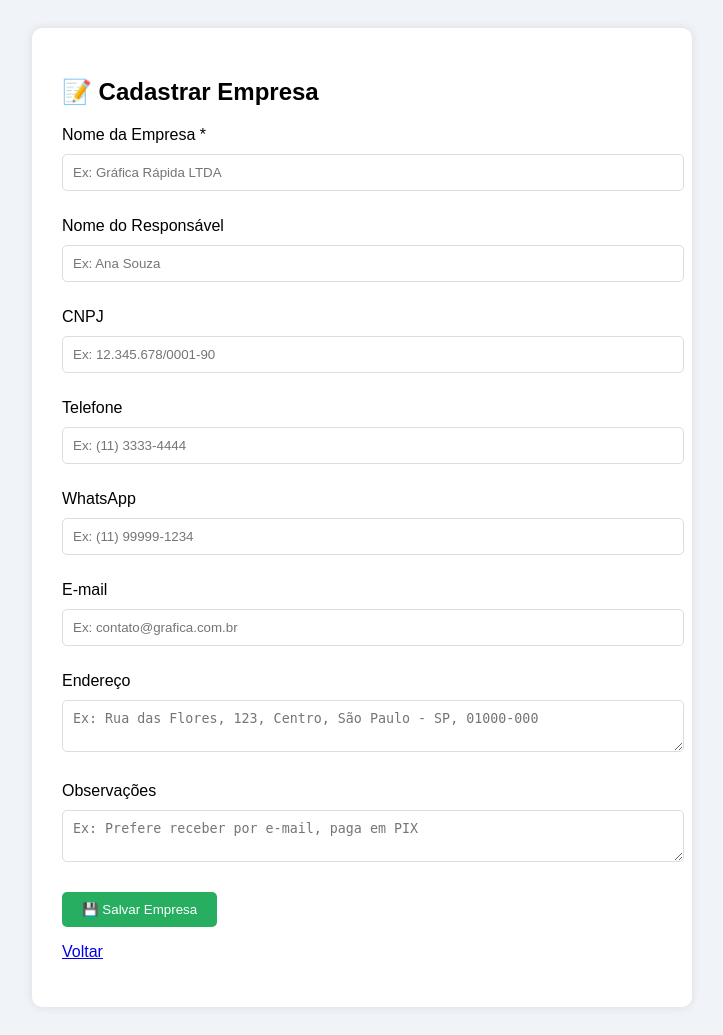
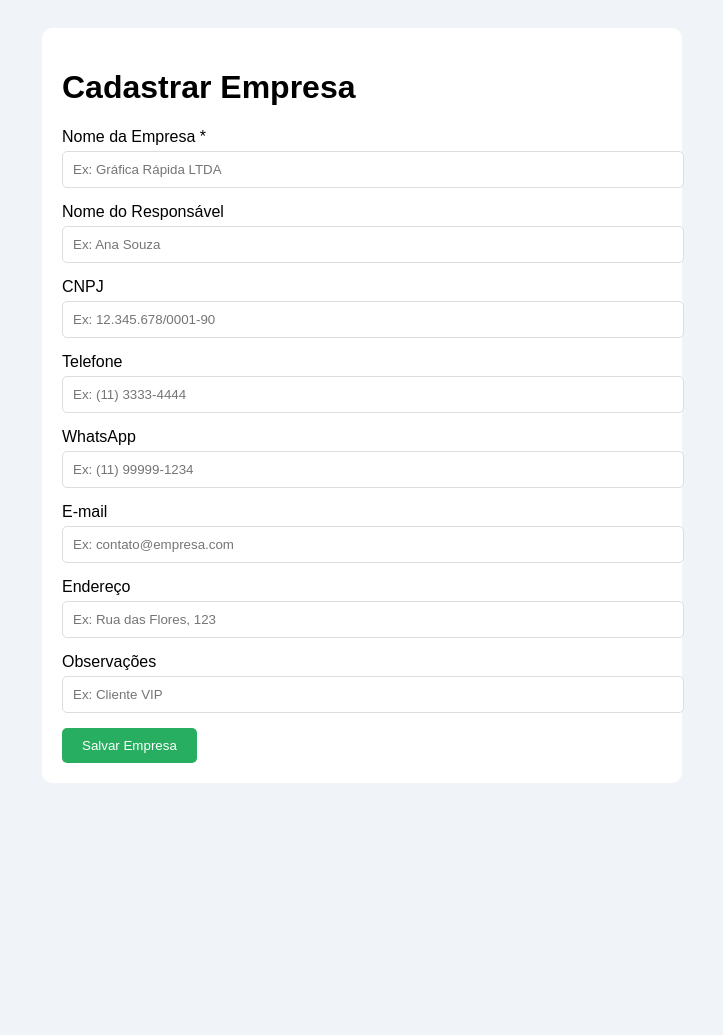
Before and after one commit to Liraprint/sistema-grafica, a Flask app: page /cadastrar_cliente in a window 1280 px wide. Shown: the whole page, without its empty margins (278-1001 px from the left). After the commit the page ends 783 px from the top, so only its background shows below. Run offline with Flask 3, Linux system fonts and the light colour scheme; a user stored in the database is signed in.

```diff
--- a/templates/cadastrar_cliente.html
+++ b/templates/cadastrar_cliente.html
@@ -1,53 +1,63 @@
 <!DOCTYPE html>
 <html>
 <head>
-    <title>Cadastrar Cliente - Gráfica</title>
+    <title>Cadastrar Empresa</title>
     <style>
         body { font-family: Arial, sans-serif; background: #f0f4f8; padding: 20px; }
-        .box { background: white; width: 600px; margin: 0 auto; padding: 30px; border-radius: 10px; box-shadow: 0 0 10px rgba(0,0,0,0.1); }
-        input, textarea { width: 100%; padding: 10px; margin: 10px 0; border: 1px solid #ddd; border-radius: 5px; }
-        button { background: #27ae60; color: white; border: none; padding: 10px 20px; border-radius: 5px; cursor: pointer; }
-        .flash { color: red; }
+        .form-group { margin-bottom: 15px; }
+        label { display: block; margin-bottom: 5px; }
+        input[type="text"], input[type="email"] { width: 100%; padding: 10px; border: 1px solid #ddd; border-radius: 5px; }
+        button { padding: 10px 20px; background: #27ae60; color: white; border: none; border-radius: 5px; cursor: pointer; }
+        .error { color: red; }
     </style>
 </head>
 <body>
-    <div class="box">
-        <h2>📝 Cadastrar Empresa</h2>
-        {% with messages = get_flashed_messages() %}
-            {% if messages %}
-                <div class="flash">
-                    {% for message in messages %}{{ message }}<br>{% endfor %}
-                </div>
-            {% endif %}
-        {% endwith %}
+    <div style="max-width: 600px; margin: auto; background: white; padding: 20px; border-radius: 10px;">
+        <h1><i class="fas fa-file-alt"></i> Cadastrar Empresa</h1>
+
         <form method="post">
-            <p><label>Nome da Empresa *</label><br>
-               <input type="text" name="nome_empresa" placeholder="Ex: Gráfica Rápida LTDA" required></p>
+            <div class="form-group">
+                <label for="nome_empresa">Nome da Empresa *</label>
+                <input type="text" name="nome_empresa" id="nome_empresa" required placeholder="Ex: Gráfica Rápida LTDA">
+            </div>
 
-            <p><label>Nome do Responsável</label><br>
-               <input type="text" name="nome_responsavel" placeholder="Ex: Ana Souza"></p>
+            <div class="form-group">
+                <label for="nome_responsavel">Nome do Responsável</label>
+                <input type="text" name="nome_responsavel" id="nome_responsavel" placeholder="Ex: Ana Souza">
+            </div>
 
-            <p><label>CNPJ</label><br>
-               <input type="text" name="cnpj" placeholder="Ex: 12.345.678/0001-90"></p>
+            <div class="form-group">
+                <label for="cnpj">CNPJ</label>
+                <input type="text" name="cnpj" id="cnpj" placeholder="Ex: 12.345.678/0001-90">
+            </div>
 
-            <p><label>Telefone</label><br>
-               <input type="text" name="telefone" placeholder="Ex: (11) 3333-4444"></p>
+            <div class="form-group">
+                <label for="telefone">Telefone</label>
+                <input type="text" name="telefone" id="telefone" placeholder="Ex: (11) 3333-4444">
+            </div>
 
-            <p><label>WhatsApp</label><br>
-               <input type="text" name="whatsapp" placeholder="Ex: (11) 99999-1234"></p>
+            <div class="form-group">
+                <label for="whatsapp">WhatsApp</label>
+                <input type="text" name="whatsapp" id="whatsapp" placeholder="Ex: (11) 99999-1234">
+            </div>
 
-            <p><label>E-mail</label><br>
-               <input type="text" name="email" placeholder="Ex: contato@grafica.com.br"></p>
+            <div class="form-group">
+                <label for="email">E-mail</label>
+                <input type="email" name="email" id="email" placeholder="Ex: contato@empresa.com">
+            </div>
 
-            <p><label>Endereço</label><br>
-               <textarea name="endereco" placeholder="Ex: Rua das Flores, 123, Centro, São Paulo - SP, 01000-000"></textarea></p>
+            <div class="form-group">
+                <label for="endereco">Endereço</label>
+                <input type="text" name="endereco" id="endereco" placeholder="Ex: Rua das Flores, 123">
+            </div>
 
-            <p><label>Observações</label><br>
-               <textarea name="observacoes" placeholder="Ex: Prefere receber por e-mail, paga em PIX"></textarea></p>
+            <div class="form-group">
+                <label for="observacoes">Observações</label>
+                <input type="text" name="observacoes" id="observacoes" placeholder="Ex: Cliente VIP">
+            </div>
 
-            <p><button type="submit">💾 Salvar Empresa</button></p>
+            <button type="submit">Salvar Empresa</button>
         </form>
-        <p><a href="/clientes">Voltar</a></p>
     </div>
 </body>
 </html>
```
